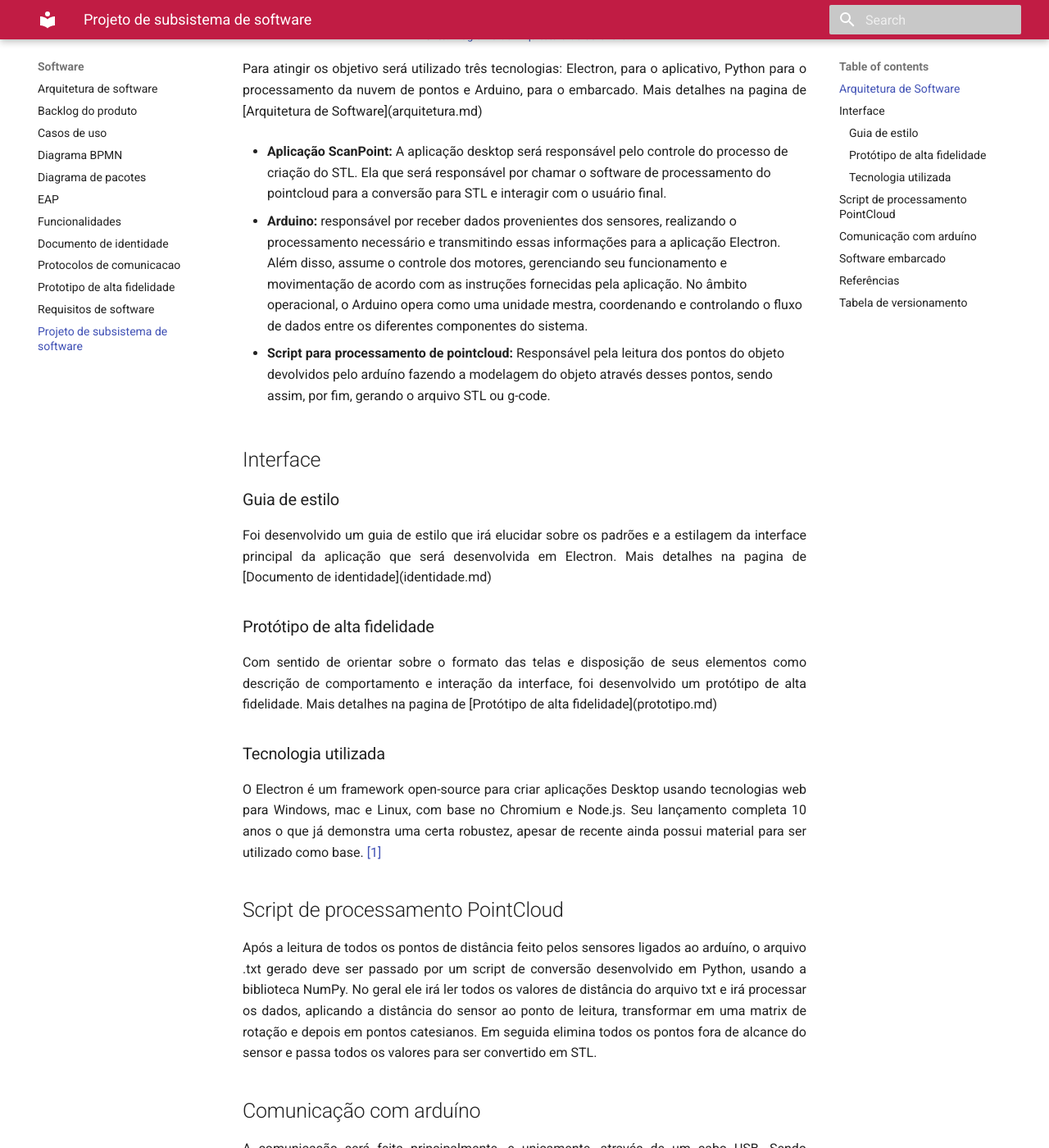
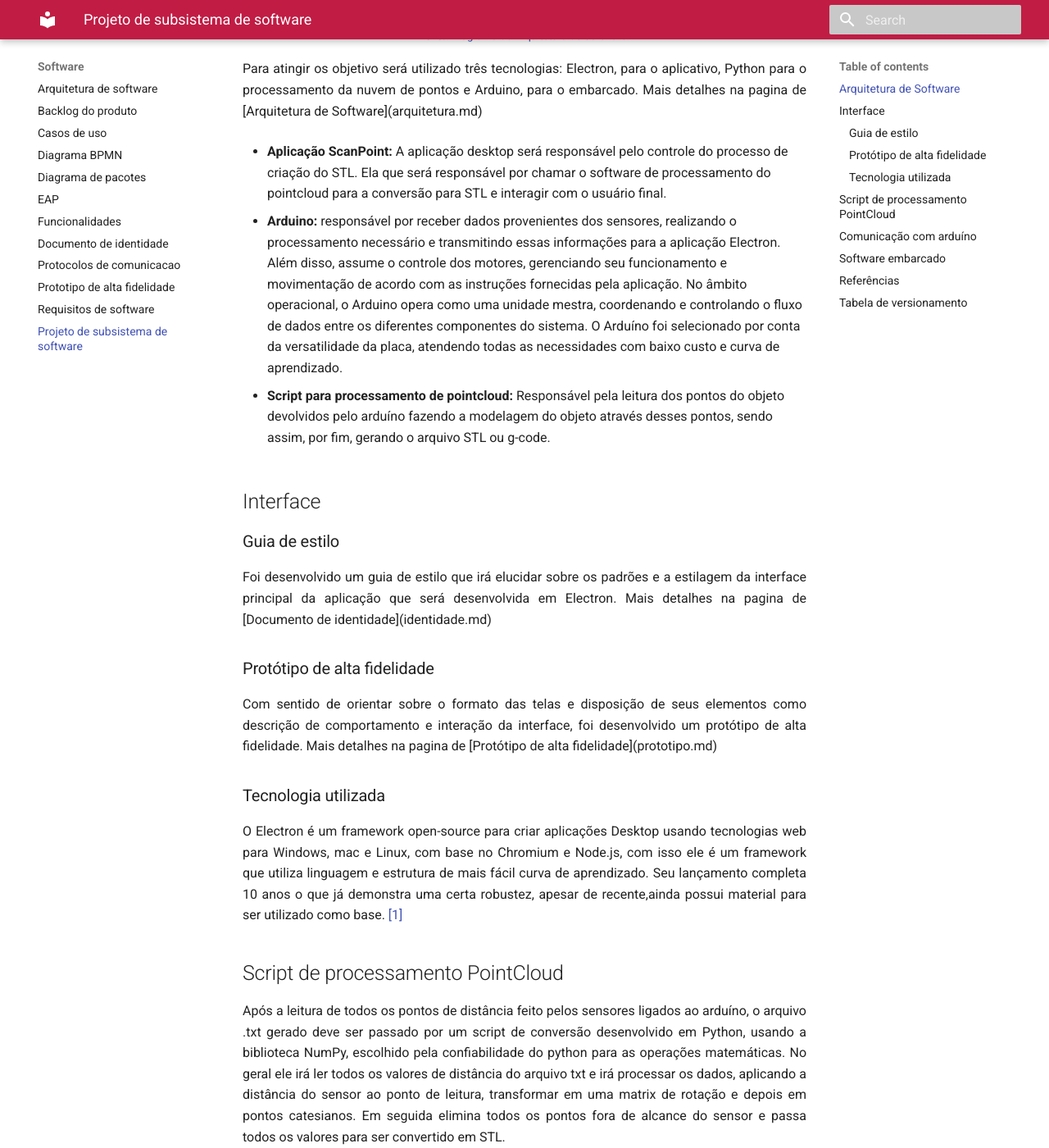
Before and after one commit to Calcioft/ScanPoint, an MkDocs documentation site: the page built from docs/software/subsistema-software.md, in a window 1280 px wide and 1400 px high, scrolled down 836 px. Shown: the whole window at 82% size. Built offline with MkDocs 1.6.1 and Material for MkDocs 9.7.7, drawn with Linux system fonts in a browser that asks for light colours.

Commit message:
adicionado justificativa para tecnologias

```diff
--- a/docs/software/subsistema-software.md
+++ b/docs/software/subsistema-software.md
@@ -14,7 +14,7 @@
 
 * **Aplicação ScanPoint:** A aplicação desktop será responsável pelo controle do processo de criação do STL. Ela que será responsável por chamar o software de processamento do pointcloud para a conversão para STL e interagir com o usuário final.
 
-* **Arduino:** responsável por receber dados provenientes dos sensores, realizando o processamento necessário e transmitindo essas informações para a aplicação Electron. Além disso, assume o controle dos motores, gerenciando seu funcionamento e movimentação de acordo com as instruções fornecidas pela aplicação. No âmbito operacional, o Arduino opera como uma unidade mestra, coordenando e controlando o fluxo de dados entre os diferentes componentes do sistema.
+* **Arduino:** responsável por receber dados provenientes dos sensores, realizando o processamento necessário e transmitindo essas informações para a aplicação Electron. Além disso, assume o controle dos motores, gerenciando seu funcionamento e movimentação de acordo com as instruções fornecidas pela aplicação. No âmbito operacional, o Arduino opera como uma unidade mestra, coordenando e controlando o fluxo de dados entre os diferentes componentes do sistema. O Arduíno foi selecionado por conta da versatilidade da placa, atendendo todas as necessidades com baixo custo e curva de aprendizado.
 
 * **Script para processamento de pointcloud:** Responsável pela leitura dos pontos do objeto devolvidos pelo arduíno fazendo a modelagem do objeto através desses pontos, sendo assim, por fim, gerando o arquivo STL ou g-code.
 
@@ -34,12 +34,12 @@
 
 ### Tecnologia utilizada
 <p style="text-align: justify;">
-O Electron é um framework open-source para criar aplicações Desktop usando tecnologias web para Windows, mac e Linux, com base no Chromium e Node.js. Seu lançamento completa 10 anos o que já demonstra uma certa robustez, apesar de recente ainda possui material para ser utilizado como base. <a href="../software/subsistema-software.md#ref1">[1]</a>
+O Electron é um framework open-source para criar aplicações Desktop usando tecnologias web para Windows, mac e Linux, com base no Chromium e Node.js, com isso ele é um framework que utiliza linguagem e estrutura de mais fácil curva de aprendizado. Seu lançamento completa 10 anos o que já demonstra uma certa robustez, apesar de recente,ainda possui material para ser utilizado como base. <a href="../software/subsistema-software.md#ref1">[1]</a>
 </p>
 
 ## Script de processamento PointCloud
 <p style="text-align: justify;">
-Após a leitura de todos os pontos de distância feito pelos sensores ligados ao arduíno, o arquivo .txt gerado deve ser passado por um script de conversão desenvolvido em Python, usando a biblioteca NumPy.
+Após a leitura de todos os pontos de distância feito pelos sensores ligados ao arduíno, o arquivo .txt gerado deve ser passado por um script de conversão desenvolvido em Python, usando a biblioteca NumPy, escolhido pela confiabilidade do python para as operações matemáticas.
 
 No geral ele irá ler todos os valores de distância do arquivo txt e irá processar os dados, aplicando a distância do sensor ao ponto de leitura, transformar em uma matrix de rotação e depois em pontos catesianos. Em seguida elimina todos os pontos fora de alcance do sensor e passa todos os valores para ser convertido em STL.
 </p>
```
